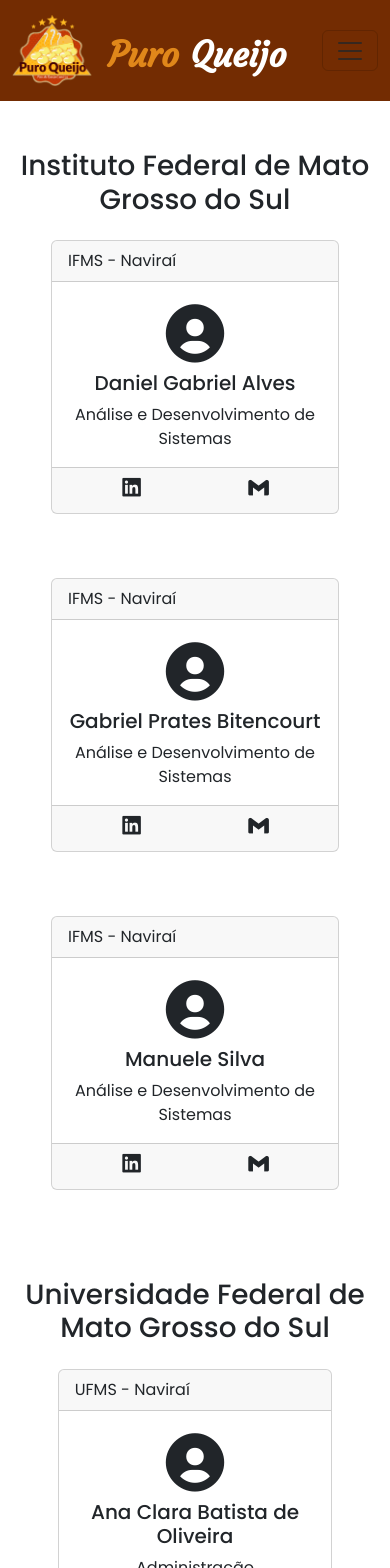
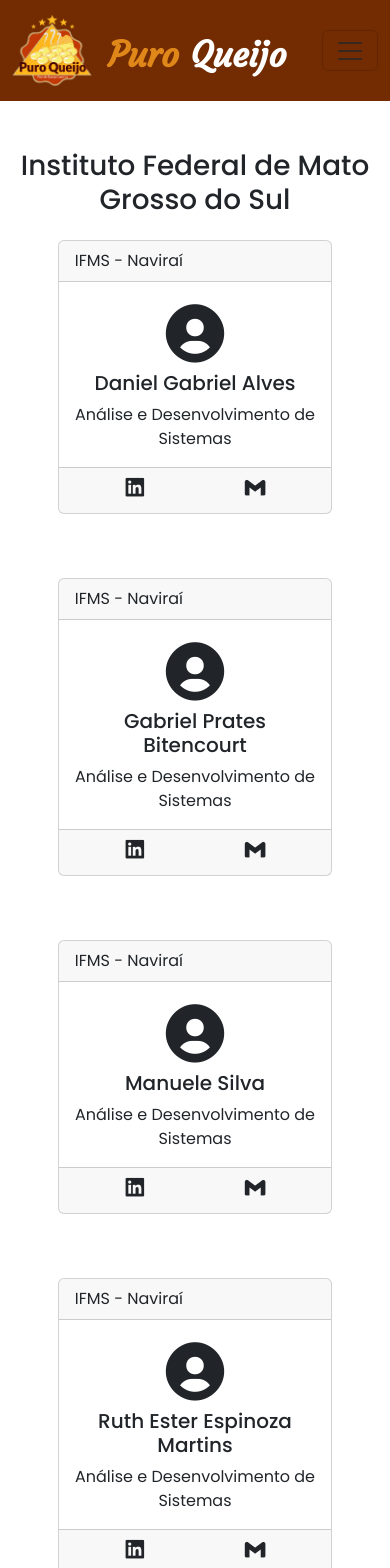
Before and after one commit to devPrates/PuroQueijo, a React (Vite) app: page /Creditos in a window 390 px wide. Shown: the top 1568 px of the page. Built offline with nearby package versions, Linux system fonts and the light colour scheme.

Commit message:
responsividade

```diff
--- a/src/admin/Navbar/Navbar.jsx
+++ b/src/admin/Navbar/Navbar.jsx
@@ -5,7 +5,7 @@
     return (
         <>
             <section className="barra d-flex justify-content-end  w-100">
-                                <div className="barra__itens d-flex gap-2 align-items-center mx-3">
+                <div className="barra__itens d-flex gap-2 align-items-center mx-3">
                     <div className="input-group">
                         <input
                             type="text"
@@ -19,8 +19,13 @@
                     <Link className="btn barra__btn d-flex align-items-center gap-1" to="/">
                         <i className='bx bx-user-pin' ></i> Sair
                     </Link>
-                    <i className='bx bxs-bell btn__icons'></i>
-                    <i className='bx bxs-cog btn__icons'></i>
+                    <div className="d-flex h-100">
+                        <i class='bx bxs-user-circle fs-1' ></i>
+                        <div className="d-flex flex-column gap-1">
+                            <span>Username</span>
+                            <span>exemplo@gmail.com</span>
+                        </div>
+                    </div>
                 </div>
             </section>
         </>
--- a/src/components/About/about.css
+++ b/src/components/About/about.css
@@ -54,3 +54,12 @@
         margin-top: 0 !important;
     }
 }
+
+@media (max-width: 450px){
+    .sobre__texto {
+        flex-direction: column;
+    }
+    .titulo-sobre {
+        text-align: center;
+    }
+}
--- a/src/components/Product/product.css
+++ b/src/components/Product/product.css
@@ -2,9 +2,6 @@
     max-width: 450px;
 }
 
-.card_produto img {
-
-}
 .accordion-button:not(.collapsed) {
     background-color: var(--background-color-section);
     color: #fff;
--- a/src/pages/Creditos.jsx
+++ b/src/pages/Creditos.jsx
@@ -1,9 +1,9 @@
-import {  useNavigate } from "react-router-dom"
+import { useNavigate } from "react-router-dom"
 import Header from "../components/Header/Header"
 import Footer from "../components/Footer/Footer"
 import CardCreditos from "../components/CardCreditos/CardCreditos"
 
-function Creditos(){
+function Creditos() {
     const navigate = useNavigate()
     const voltar = () => {
         return navigate("/")
@@ -14,7 +14,7 @@
             <section className="container d-flex flex-column gap-4">
                 <article>
                     <h1 className="text-center mt-5 mb-4">Instituto Federal de Mato Grosso do Sul</h1>
-                        <div className="d-flex justify-content-center gap-5 flex-wrap">
+                    <div className="d-flex justify-content-center gap-5 w-75 mx-auto flex-wrap">
                         <CardCreditos
                             faculdade="IFMS - Naviraí"
                             nome="Daniel Gabriel Alves"
@@ -36,6 +36,14 @@
                             curso="Análise e Desenvolvimento de Sistemas"
                             linkedin="https://www.linkedin.com/in/manuele-silva-362a5a242/"
                             email="manuele.silva2@estudante.ifms.edu.br"
+                        />
+
+                        <CardCreditos
+                            faculdade="IFMS - Naviraí"
+                            nome="Ruth Ester Espinoza Martins"
+                            curso="Análise e Desenvolvimento de Sistemas"
+                            linkedin="https://www.linkedin.com/in/ruth-ester-7015a120b/"
+                            email=""
                         />
                     </div>
                 </article>
```
Lines whose indentation alone changed are shown as unchanged.
